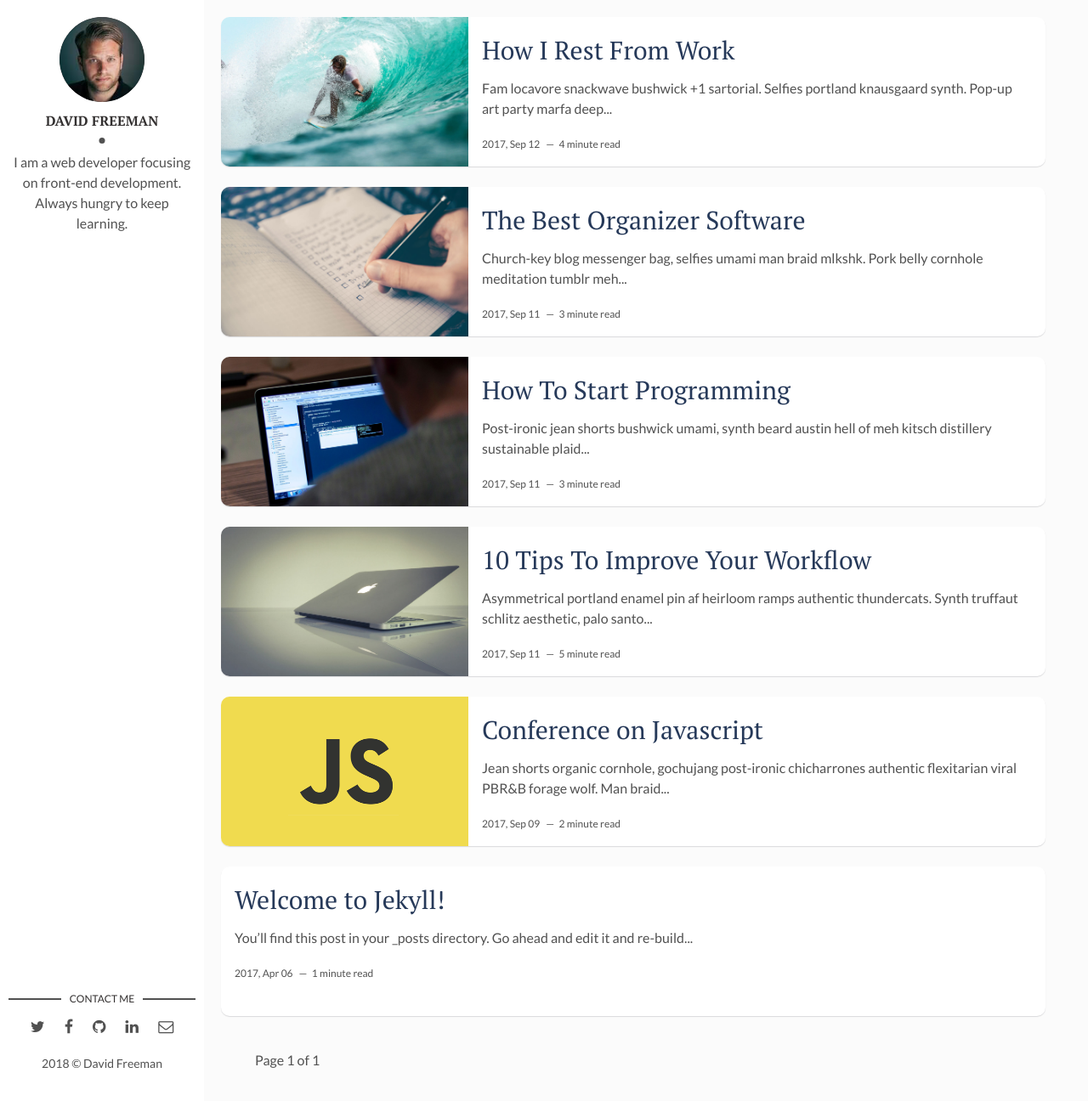
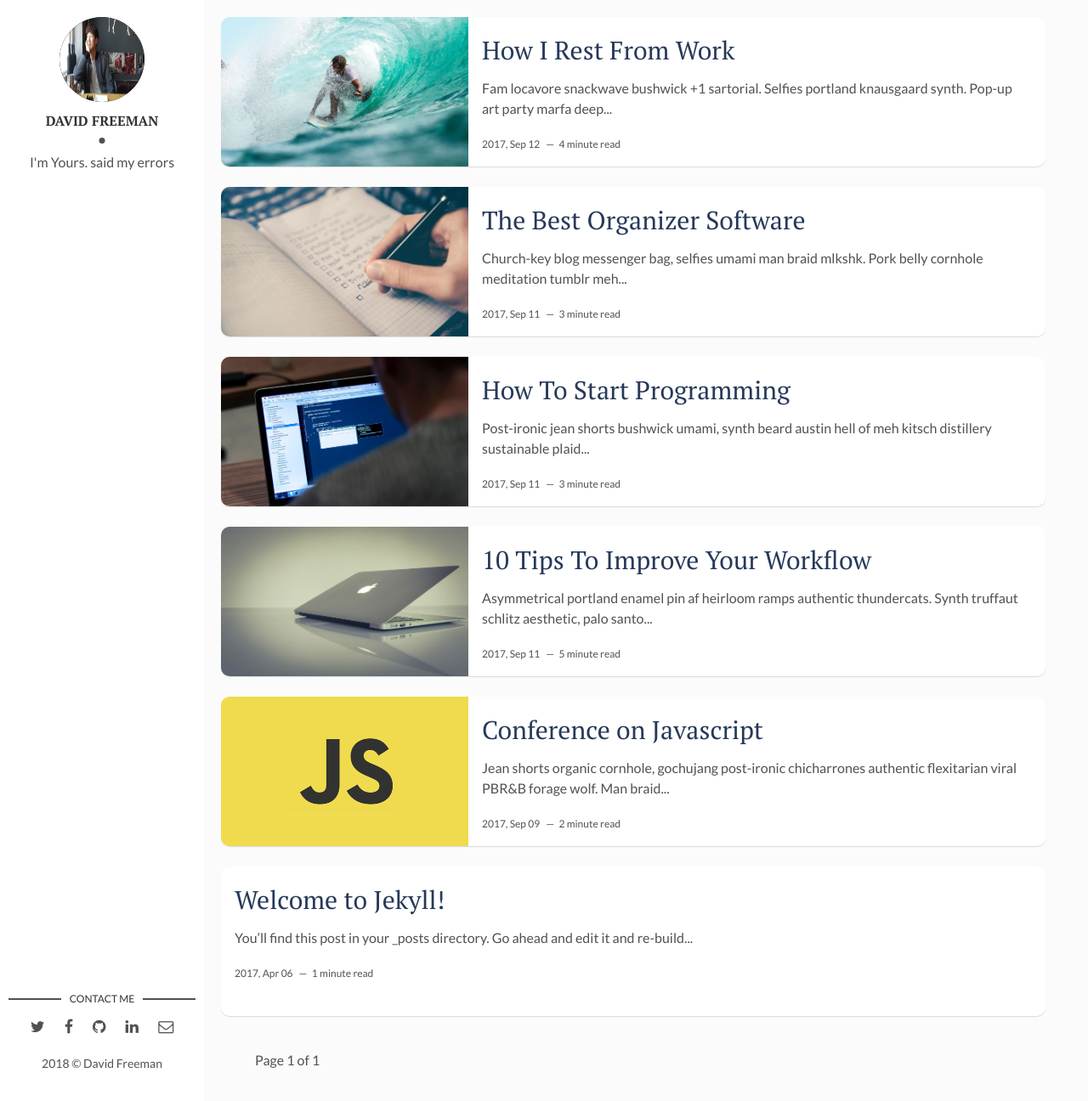
Before and after one commit to gloweean/gloweean.github.io, a Jekyll site: the page built from index.html, in a window 1280 px wide and 1296 px high. Shown: the whole window at 85% size. Built offline with Jekyll 4.4.1, drawn with Linux system fonts in a browser that asks for light colours; the list of posts is cut into pages by our own code.

Commit message:
comment test

```diff
--- a/_config.yml
+++ b/_config.yml
@@ -10,8 +10,8 @@ site-twitter: #if your site has a twitter account, enter it here
 
 # Author Settings
 author: David Freeman # add your name
-author-img: david-freeman.jpg # add your photo
-about-author: I am a web developer focusing on front-end development. Always hungry to keep learning. # add description
+author-img: profile_img.jpg # add your photo
+about-author: I'm Yours. said my errors # add description
 social-twitter: # add your Twitter handle
 social-facebook: # add your Facebook handle
 social-github: artemsheludko # add your Github handle
```
Also changed, not shown: assets/img/profile_img.jpg (added).
